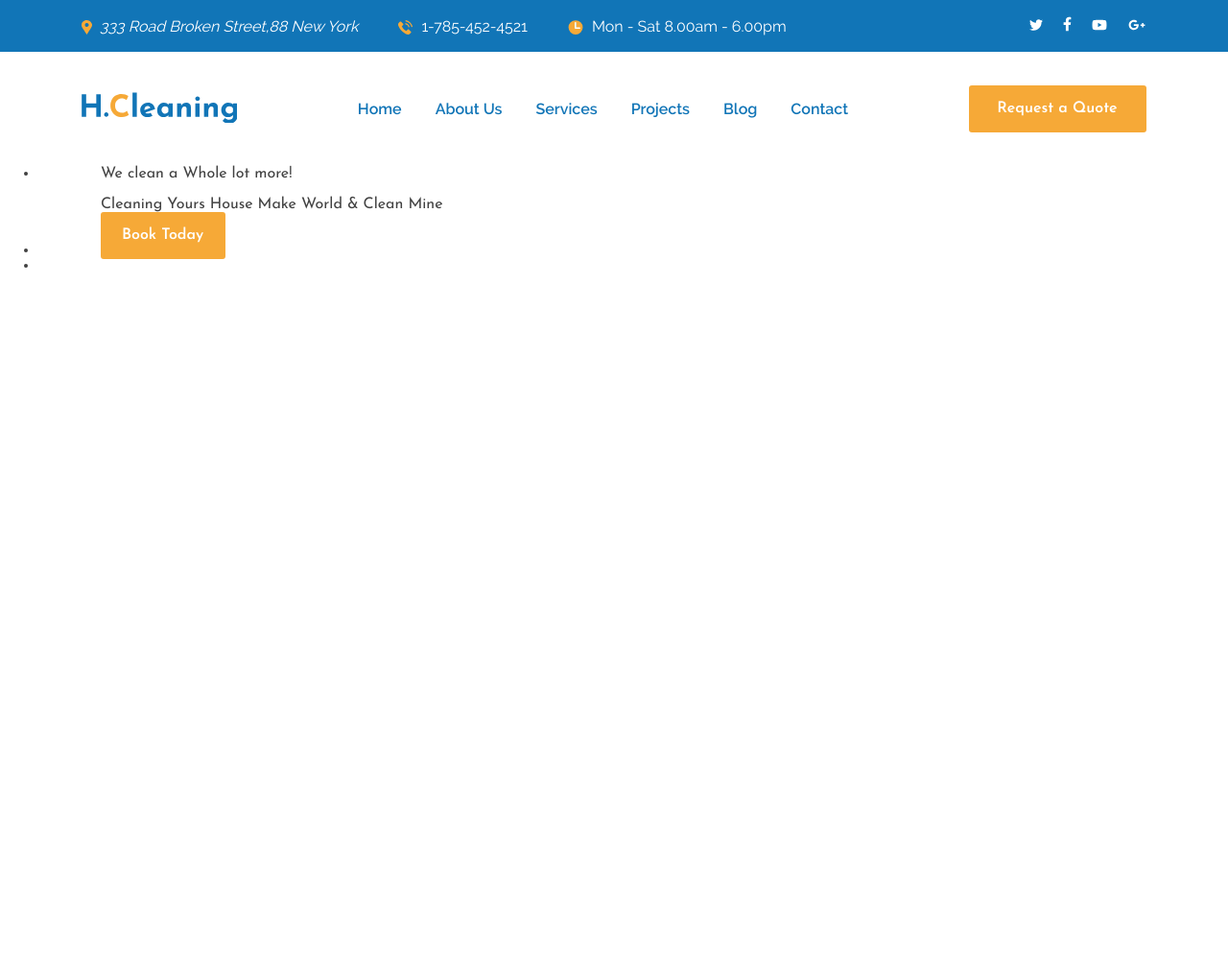
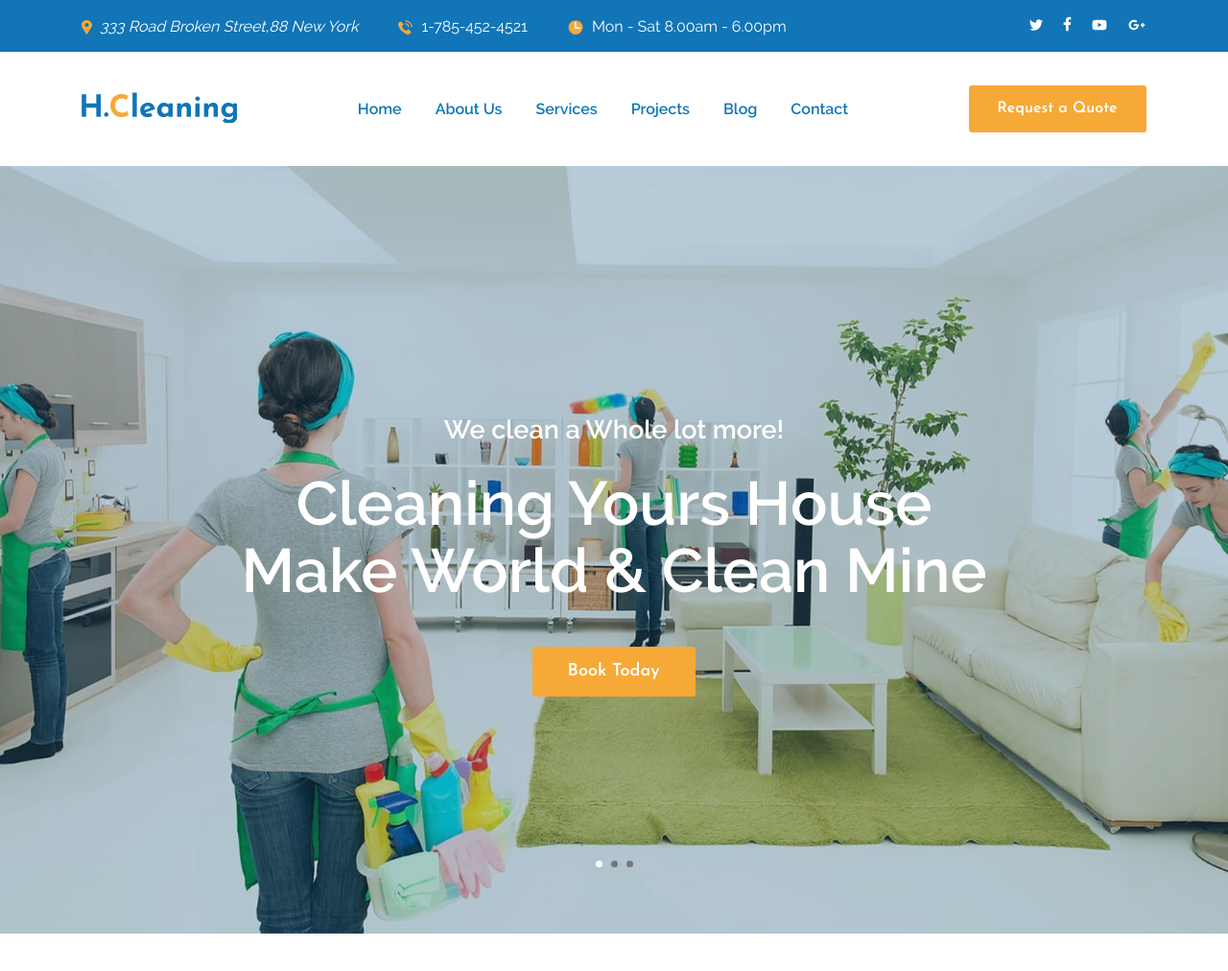
Before and after one commit to nbogdani4/h-cleaning, a plain HTML site: page index.html in a window 1280 px wide. Shown: the whole page at 96% size. Before the commit the page ends 800 px from the top, so only its background shows below. Drawn offline with Linux system fonts and the light colour scheme; a web font is replaced by a local one.

Commit message:
Закончилверстку и стилизацию слайдера

```diff
--- a/index.html
+++ b/index.html
@@ -65,7 +65,7 @@
       <a class="header__logo logo" href="#"><img class="logo__img" width="162" height="32" src="/pic/logo.svg" alt="Cleaning company H.Cleanin"></a>
       <nav class="header__nav nav">
         <ul class="nav__list">
-          <li class="nav__item"><a href="#" class="nav__link">Home</a></li>
+          <li class="nav__item"><a href="#" class="nav__link nav__link--current">Home</a></li>
           <li class="nav__item"><a href="#" class="nav__link">About Us</a></li>
           <li class="nav__item"><a href="#" class="nav__link">Services</a></li>
           <li class="nav__item"><a href="#" class="nav__link">Projects</a></li>
@@ -78,21 +78,34 @@
   </header>
   <main class="main">
     <h1 class="sr-only">Official homepage of the company H.Cleaning</h1>
-    <ul class="main__slider slider-list">
-      <li class="slider-list__item slider-list__item--one">
-        <div class="container">
-          <div class="slider-list__item-wrapper">
-            <p class="slider-list__phrase slider-list__phrase--first">We clean a Whole lot more!</p>
-            <p class="slider-list__phrase slider-list__phrase--second">Cleaning Yours House Make World & Clean Mine</p>
-            <a class="slider-list__button button" href="#">Book Today</a>
+    <div class="main__slider slider">
+      <div class="container">
+        <div class="slider__content">
+          <div class="slider__content-wrapper">
+              <p class="slider__phrase slider__phrase--first">We clean a Whole lot more!</p>
+              <p class="slider__phrase slider__phrase--second">Cleaning Yours House Make World & Clean Mine</p>
+              <a class="slider__button button" href="#">Book Today</a>
           </div>
+          <ul class="slider__nav-list">
+            <li class="slider__nav-item">
+              <button class="slider__nav-btn slider__nav-btn--current">
+                <span class="sr-only">first slide</span>
+              </button>
+            </li>
+            <li class="slider__nav-item">
+              <button class="slider__nav-btn">
+                <span class="sr-only">second slide</span>
+              </button>
+            </li>
+            <li class="slider__nav-item">
+              <button class="slider__nav-btn">
+                <span class="sr-only">third slide</span>
+              </button>
+            </li>
+          </ul>
         </div>
-      </li>
-      <li class="slider-list__item slider-list__item--two">
-      </li>
-      <li class="slider-list__item slider-list__item--three">
-      </li>
-    </ul>
+      </div>
+    </div>
 
 
 
--- /dev/null
+++ b/sass/blocks/_slider.scss
@@ -0,0 +1,99 @@
+.slider {
+  position: relative;
+  z-index: 0;
+  width: 100%;
+  min-height: 800px;
+  margin: 0;
+  margin-bottom: 120px;
+  padding: 0;
+  list-style: none;
+  background-image: url(/pic/slider1@1x.jpg);
+  background-repeat: no-repeat;
+  background-position-x: center;
+  background-size: cover;
+
+  @media (min-resolution: 144dpi), (min-resolution: 1.5dppx) {
+    background-image: url("/pic/slider1@2x.jpg");
+    background-size: auto 800px;
+  }
+
+  &::before {
+    content: "";
+    position: absolute;
+    z-index: -1;
+    width: 100%;
+    height: 100%;
+    background-color: rgba(#115582, 0.3);
+  }
+}
+
+.slider__content {
+  display: flex;
+  flex-direction: column;
+}
+
+.slider__content-wrapper {
+  display: flex;
+  flex-direction: column;
+  align-items: center;
+  padding-top: 261px;
+}
+
+.slider__phrase {
+  margin: 0;
+  color: #ffffff;
+  @include font-raleway;
+}
+
+.slider__phrase--first {
+  margin-bottom: 29px;
+  font-weight: 600;
+  font-size: 27px;
+  line-height: 27px;
+}
+
+.slider__phrase--second {
+  width: 800px;
+  margin-bottom: 44px;
+  font-weight: 700;
+  font-size: 64px;
+  line-height: 70px;
+  text-align: center;
+}
+
+.slider__button {
+  width: 170px;
+  font-size: 18px;
+}
+
+.slider__nav-list {
+  position: absolute;
+  bottom: 65px;
+  display: flex;
+  align-self: center;
+  margin: 0;
+  padding: 0;
+  list-style: none;
+}
+
+.slider__nav-item {
+  margin-left: 9px;
+
+  &:first-child {
+    margin-left: 0;
+  }
+}
+
+.slider__nav-btn {
+  width: 7px;
+  height: 7px;
+  padding: 0;
+  background-color: #767676;
+  border: none;
+  border-radius: 50%;
+  cursor: pointer;
+
+  &--current {
+    background-color: #ffffff;
+  }
+}
--- a/sass/style.scss
+++ b/sass/style.scss
@@ -6,3 +6,5 @@
 @import 'blocks/logo';
 @import 'blocks/nav';
 @import 'blocks/button';
+@import 'blocks/main';
+@import 'blocks/slider';
```
Also changed, not shown: css/style.css, pic/slider1@1x.jpg (added), pic/slider1@2x.jpg (added), sass/blocks/_main.scss (added), 1 other file.
